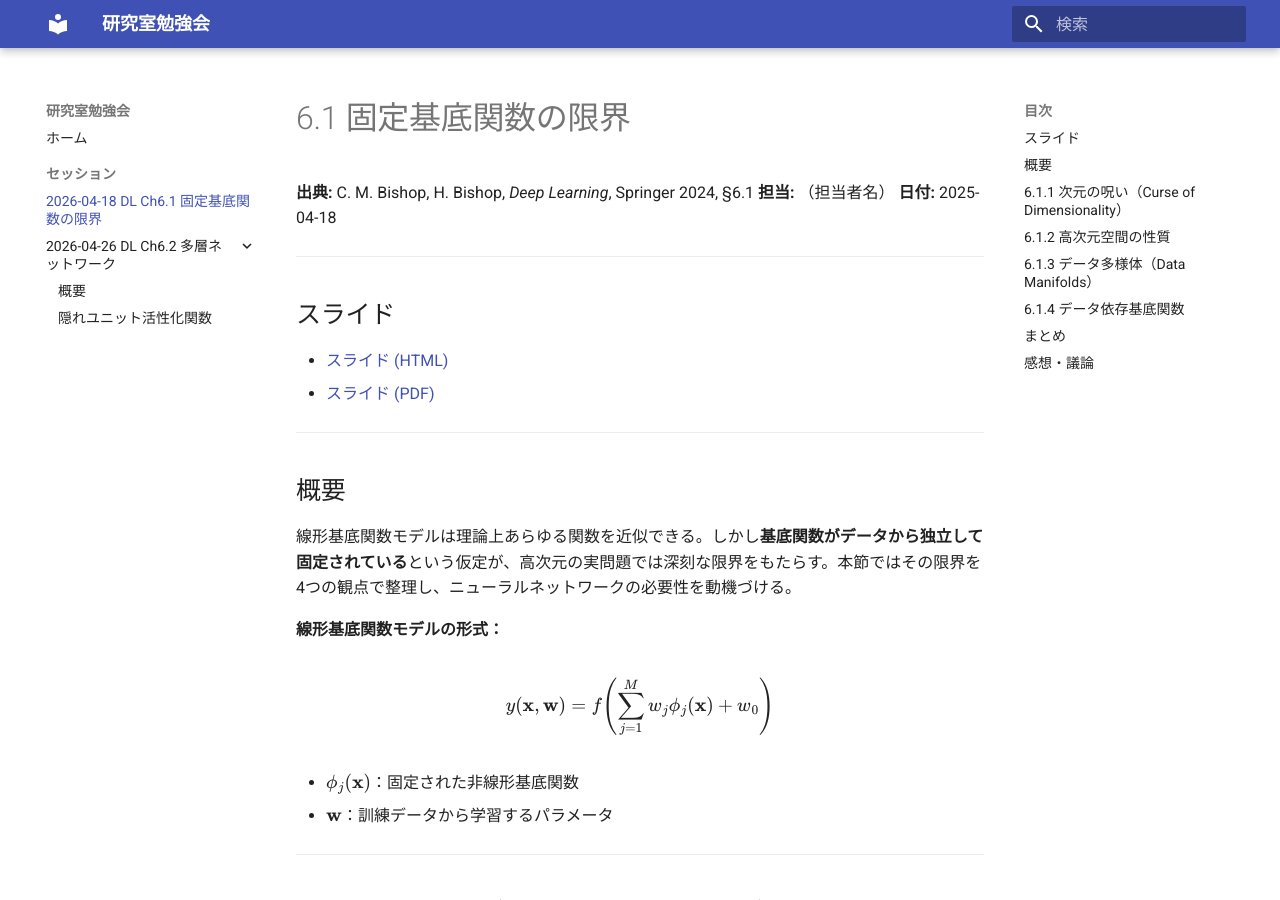
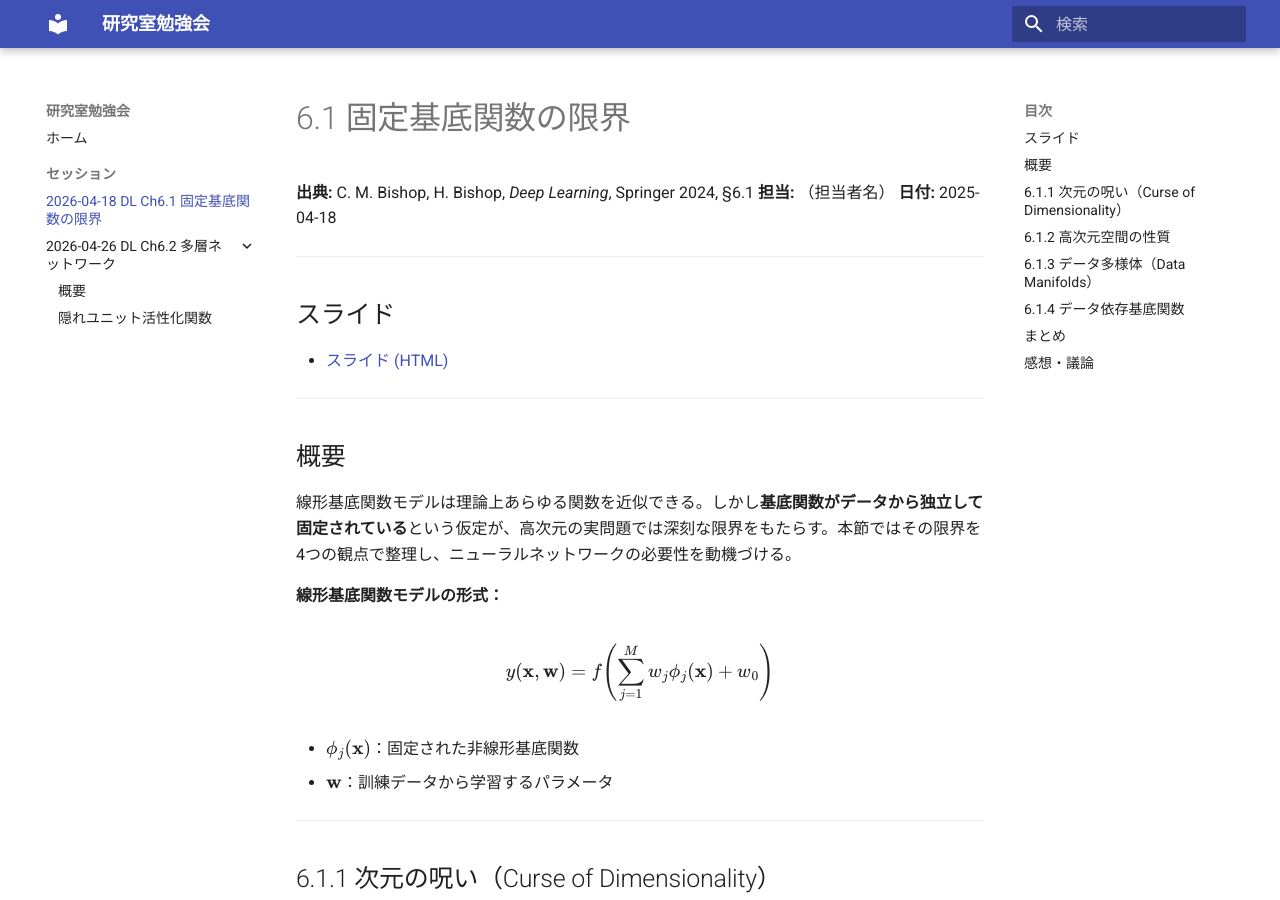
Before and after one commit to shuheikomatsuki/lab-seminars, an MkDocs documentation site: the page built from docs/sessions/2026-04-18-dl-ch6-1/index.md, in a window 1280 px wide and 900 px high. Built offline with MkDocs 1.6.1 and Material for MkDocs 9.7.7, drawn with Linux system fonts in a browser that asks for light colours.

Commit message:
fix: update subproject commits and remove PDF slide links for consistency

```diff
--- a/docs/sessions/2026-04-18-dl-ch6-1/index.md
+++ b/docs/sessions/2026-04-18-dl-ch6-1/index.md
@@ -9,7 +9,6 @@
 ## スライド
 
 - [スライド (HTML)](slides.html)
-- [スライド (PDF)](slides.pdf)
 
 ---
 
```
Also changed, not shown: docs/sessions/2026-04-26-6-2/index.md (+0 -1 lines).
